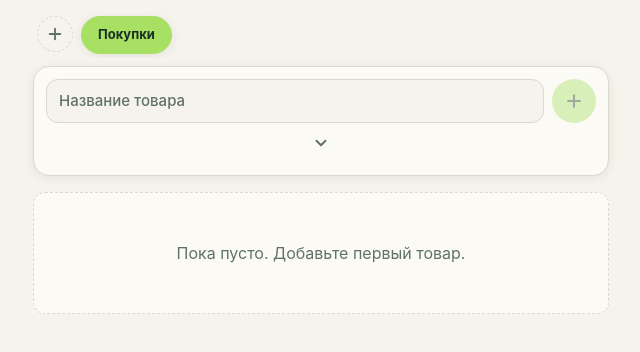
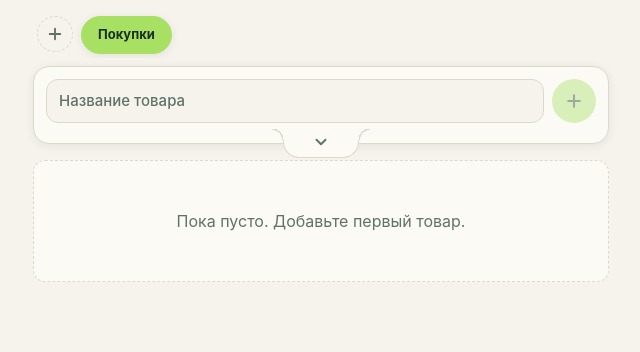
Before and after one commit to AntonF45/tg-shopping-list, a React (Vite) app: page / in a window 1280 px wide. Shown: the top 352 px of the page, without its empty margins (319-959 px from the left). Built offline with nearby package versions, Linux system fonts and the light colour scheme.

Commit message:
ui: тоггл количества перенесён в язычок с вырезом на нижней границе карточки

```diff
--- a/src/components/ProductInput.tsx
+++ b/src/components/ProductInput.tsx
@@ -107,7 +107,7 @@ export const ProductInput: React.FC<Props> = ({
     triggerHaptic('light');
   };
 
-  return (
+    return (
     <div className="product-input-container">
       {/* Верхняя строка: название + кнопка добавить */}
       <div className="product-top-row">
@@ -175,28 +175,6 @@ export const ProductInput: React.FC<Props> = ({
         </button>
       </div>
 
-      {/* Кнопка-тоггл количества — только стрелка */}
-      <button
-        type="button"
-        className="qty-toggle"
-        onClick={toggleQty}
-        aria-label={showQty ? 'Скрыть количество' : 'Показать количество'}
-      >
-        <svg
-          className={`qty-toggle-icon ${showQty ? 'qty-toggle-icon--open' : ''}`}
-          width="18"
-          height="18"
-          viewBox="0 0 24 24"
-          fill="none"
-          stroke="currentColor"
-          strokeWidth="2.5"
-          strokeLinecap="round"
-          strokeLinejoin="round"
-        >
-          <polyline points="6 9 12 15 18 9" />
-        </svg>
-      </button>
-
       {/* Сворачиваемый блок: количество и единицы в одной строке */}
       <div className={`qty-unit-block ${showQty ? 'qty-unit-block--visible' : ''}`}>
         <div className="qty-unit-block-inner">
@@ -247,6 +225,28 @@ export const ProductInput: React.FC<Props> = ({
           </div>
         </div>
       </div>
+
+      {/* Язычок с вырезом — ПОСЛЕДНИЙ элемент контейнера */}
+      <button
+        type="button"
+        className="qty-toggle-tab"
+        onClick={toggleQty}
+        aria-label={showQty ? 'Скрыть количество' : 'Показать количество'}
+      >
+        <svg
+          className={`qty-toggle-icon ${showQty ? 'qty-toggle-icon--open' : ''}`}
+          width="18"
+          height="18"
+          viewBox="0 0 24 24"
+          fill="none"
+          stroke="currentColor"
+          strokeWidth="2.5"
+          strokeLinecap="round"
+          strokeLinejoin="round"
+        >
+          <polyline points="6 9 12 15 18 9" />
+        </svg>
+      </button>
     </div>
   );
 };
--- a/src/index.css
+++ b/src/index.css
@@ -804,15 +804,84 @@ input {
 
 /* === НОВЫЙ БЛОК ВВОДА ТОВАРА === */
 .product-input-container {
+  position: relative;              /* Чтобы язычок позиционировался от карточки */
   display: flex;
   flex-direction: column;
   gap: var(--space-2);
-  margin-bottom: var(--space-4);
+  margin-bottom: var(--space-5);   /* Чуть больше, т.к. язычок торчит вниз */
   background: var(--surface);
   padding: var(--space-3);
+  padding-bottom: var(--space-4);
   border-radius: var(--radius-lg);
   border: var(--border-width) solid var(--border);
   box-shadow: var(--shadow-1);
+}
+
+/* === ЯЗЫЧОК С ВЫРЕЗОМ === */
+.qty-toggle-tab {
+  position: absolute;
+  left: 50%;
+  bottom: 0;
+  transform: translate(-50%, 50%);  /* Половина торчит наружу */
+  z-index: 2;
+
+  width: 76px;
+  height: 30px;
+  display: flex;
+  align-items: center;
+  justify-content: center;
+
+  background: var(--surface);       /* Перекрывает нижнюю границу карточки */
+  border: var(--border-width) solid var(--border);
+  border-top: none;                 /* Сверху границы нет — сливается с карточкой */
+  border-radius: 0 0 16px 16px;     /* Скругление только снизу */
+  cursor: pointer;
+  padding: 0;
+}
+
+.qty-toggle-tab:active {
+  transform: translate(-50%, 50%) scale(0.94);
+}
+
+/* Вогнутые стыки по бокам язычка (те самые "вырезы") */
+.qty-toggle-tab::before,
+.qty-toggle-tab::after {
+  content: "";
+  position: absolute;
+  top: -2px;                        /* Накрывает остаток прямой границы карточки */
+  width: 12px;
+  height: 14px;
+  pointer-events: none;
+}
+
+.qty-toggle-tab::before {
+  right: 100%;
+  background: radial-gradient(
+    circle at 0 100%,
+    transparent 0 10px,
+    var(--border) 10px 11.5px,
+    var(--surface) 11.5px
+  );
+}
+
+.qty-toggle-tab::after {
+  left: 100%;
+  background: radial-gradient(
+    circle at 100% 100%,
+    transparent 0 10px,
+    var(--border) 10px 11.5px,
+    var(--surface) 11.5px
+  );
+}
+
+/* Стрелка внутри язычка */
+.qty-toggle-icon {
+  color: var(--text-muted);
+  transition: transform 0.25s cubic-bezier(0.4, 0, 0.2, 1);
+}
+
+.qty-toggle-icon--open {
+  transform: rotate(180deg);
 }
 
 /* Верхняя строка: инпут + кнопка добавить */
@@ -928,22 +997,6 @@ input {
 }
 
 /* Кнопка-тоггл количества — только стрелка, без рамки */
-.qty-toggle {
-  align-self: center;
-  width: 32px;
-  height: 32px;
-  display: flex;
-  align-items: center;
-  justify-content: center;
-  background: transparent; /* сливается с фоном блока */
-  border: none;            /* убираем обводку */
-  border-radius: 0;
-  cursor: pointer;
-  padding: 0;
-  margin-top: -4px;        /* прижимаем к нижней границе */
-  margin-bottom: -4px;
-  transition: transform 0.15s, opacity 0.2s;
-}
 
 .qty-toggle:hover {
   background: transparent;
@@ -951,11 +1004,6 @@ input {
 
 .qty-toggle:active {
   transform: scale(0.9);
-}
-
-.qty-toggle-icon {
-  color: var(--text-muted);
-  transition: transform 0.25s cubic-bezier(0.4, 0, 0.2, 1);
 }
 
 .qty-toggle-icon--open {
```
